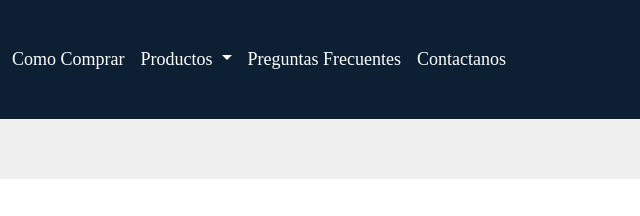
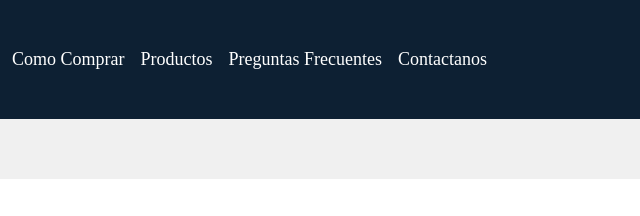
Before and after one commit to ulisesvratnik/MODEL-IMPORT, a plain HTML site: page paginas/comocomprar.html in a window 1280 px wide. Shown: the top 216 px of the page, 243-883 px from the left. Drawn offline with nearby package versions, Linux system fonts and the light colour scheme; a web font is replaced by a local one.

Commit message:
Haciendo modificaciones de todos los html

```diff
--- a/paginas/comocomprar.html
+++ b/paginas/comocomprar.html
@@ -45,16 +45,10 @@
                         <li class="nav-item">
                             <a class="nav-link pr-3" href="#">Como Comprar</a>
                         </li>
-                        <li class="nav-item dropdown">
-                            <a class="nav-link dropdown-toggle pr-3" href="../paginas/productos.html" id="navbarDropdown"
-                                role="button" data-bs-toggle="dropdown" aria-expanded="false">
-                                Productos
-                            </a>
-                            <ul class="dropdown-menu" aria-labelledby="navbarDropdown">
-                                <li><a class="dropdown-item" href="../paginas/productos.html">Auriculares </a></li>
-                                <li><a class="dropdown-item" href="../paginas/productos.html">SmartWach</a></li>
-                            </ul>
+                        <li class="nav-item">
+                            <a class="nav-link pr-3" href="..paginas/productos.html">Productos</a>
                         </li>
+
                         <li class="nav-item">
                             <a class="nav-link pr-3" href="../paginas/preguntasfrecuentes.html">Preguntas Frecuentes</a>
                         </li>
```
Also changed, not shown: index.html (+1 -10 lines), paginas/contactanos.html (+3 -9 lines), paginas/preguntasfrecuentes.html (+3 -9 lines), paginas/productos.html (+1 -11 lines).
